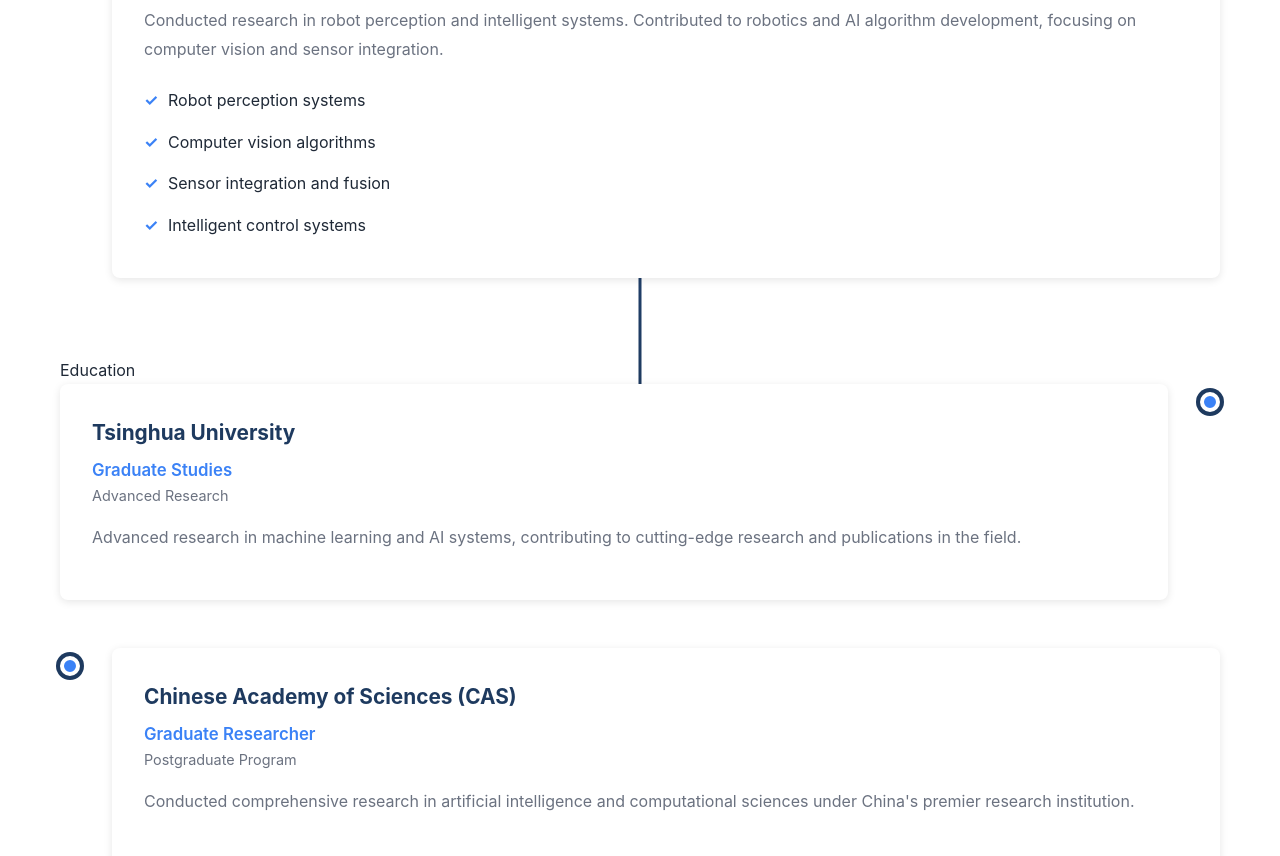
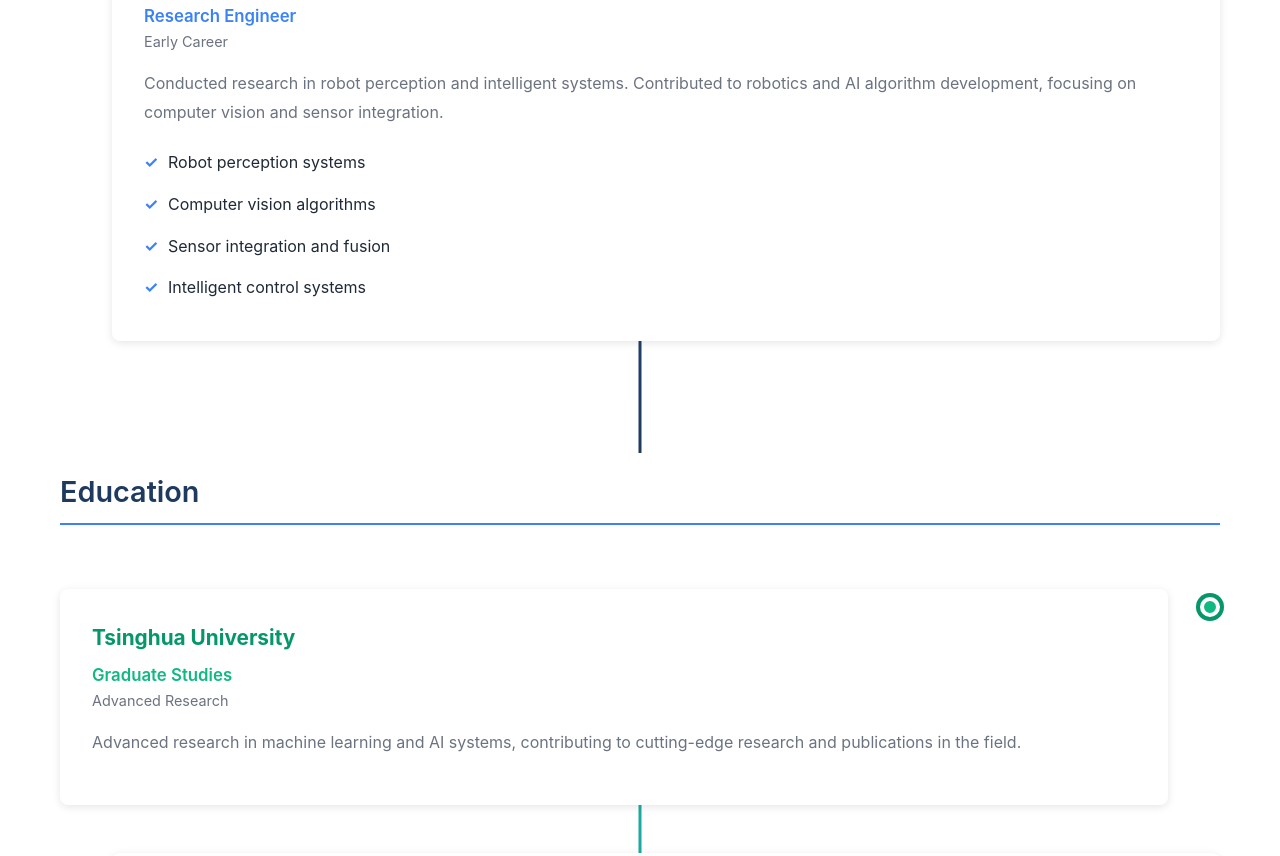
Before and after one commit to Kevinwenya/Kevinwenya.github.io, a plain HTML site: page index.html in a window 1280 px wide. Shown: the part 2634-3490 px from the top of the page. Drawn offline with Linux system fonts and the light colour scheme.

Commit message:
Update CSS to support education section with new styling

```diff
--- a/style.css
+++ b/style.css
@@ -218,6 +218,15 @@
     border-radius: 2px;
 }
 
+.section-subtitle {
+    font-size: 1.8rem;
+    font-weight: 600;
+    color: var(--primary-color);
+    margin: 3rem 0 2rem 0;
+    padding-bottom: 0.5rem;
+    border-bottom: 2px solid var(--accent-color);
+}
+
 /* About Section */
 .about-intro {
     text-align: center;
@@ -244,6 +253,21 @@
     background: linear-gradient(180deg, var(--accent-color), var(--primary-color));
 }
 
+.education-timeline {
+    position: relative;
+    padding: 2rem 0;
+}
+
+.education-timeline::before {
+    content: '';
+    position: absolute;
+    left: 50%;
+    transform: translateX(-50%);
+    width: 3px;
+    height: 100%;
+    background: linear-gradient(180deg, #10b981, var(--accent-color));
+}
+
 .timeline-item {
     margin-bottom: 3rem;
     display: flex;
@@ -266,6 +290,11 @@
     box-shadow: 0 0 0 4px var(--primary-color);
 }
 
+.education-timeline .timeline-marker {
+    background-color: #10b981;
+    box-shadow: 0 0 0 4px #059669;
+}
+
 .timeline-content {
     flex: 1;
     background: white;
@@ -286,10 +315,18 @@
     margin-bottom: 0.5rem;
 }
 
+.education-timeline .timeline-content h3 {
+    color: #059669;
+}
+
 .position {
     color: var(--accent-color);
     font-weight: 600;
     font-size: 1.05rem;
+}
+
+.education-timeline .position {
+    color: #10b981;
 }
 
 .timeline-date {
@@ -322,6 +359,10 @@
     left: 0;
     color: var(--accent-color);
     font-weight: bold;
+}
+
+.education-timeline .highlights li::before {
+    color: #10b981;
 }
 
 /* Expertise Section */
@@ -503,11 +544,19 @@
         font-size: 2rem;
     }
 
+    .section-subtitle {
+        font-size: 1.3rem;
+    }
+
     section {
         padding: 50px 0;
     }
 
     .experience-timeline::before {
+        left: 0;
+    }
+
+    .education-timeline::before {
         left: 0;
     }
 
@@ -541,6 +590,10 @@
         font-size: 1.5rem;
     }
 
+    .section-subtitle {
+        font-size: 1.1rem;
+    }
+
     .nav-links {
         gap: 0.5rem;
         font-size: 0.75rem;
```
